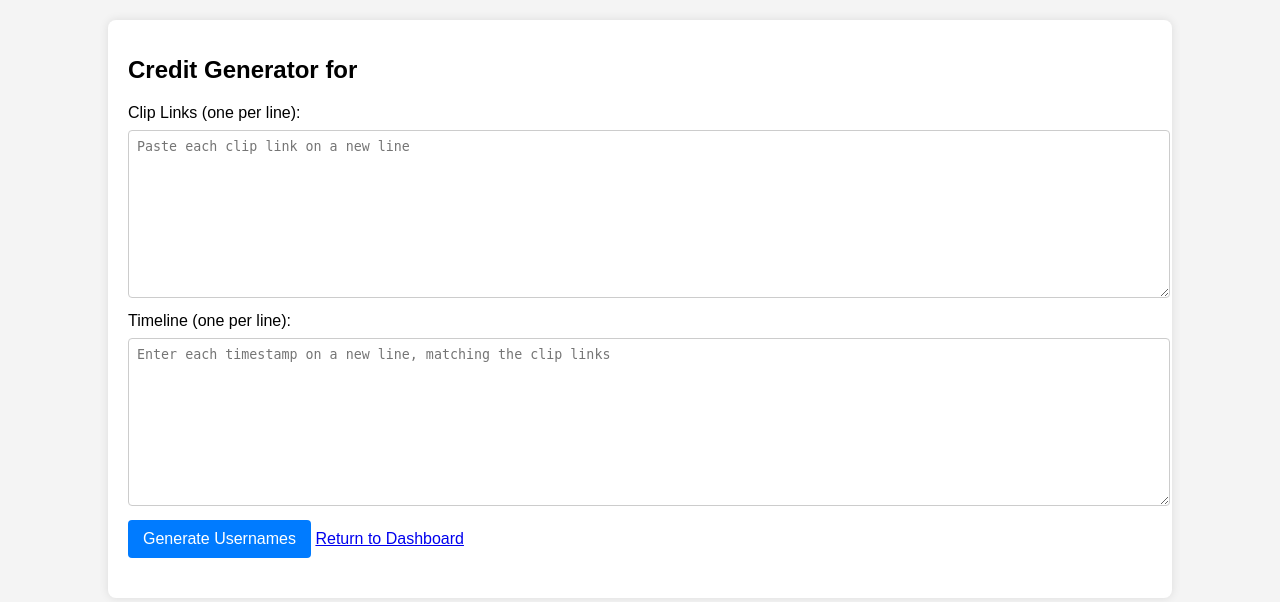
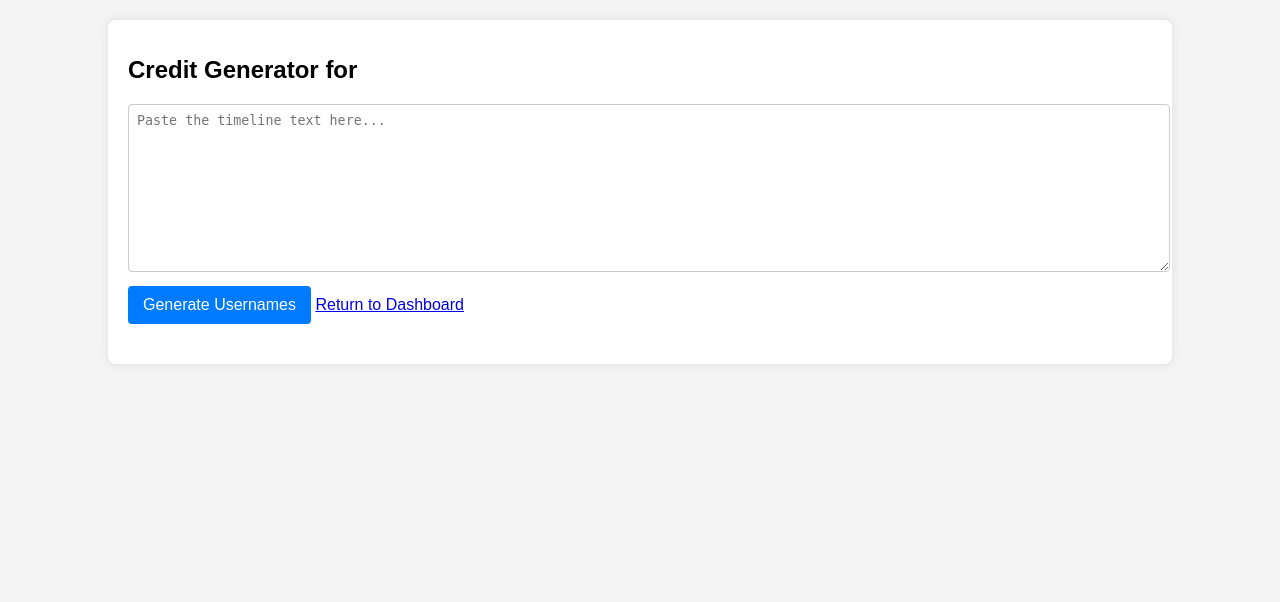
Before and after one commit to PinguimIdoneo/PNationtools, a Flask app: template templates/credits_generator.html in a window 1280 px wide. Shown: the top 602 px of the page. Run offline with Flask 3, Linux system fonts and the light colour scheme; the template is opened without the code that fills it, so the values that code supplies are empty.

Commit message:
Update credits_generator.html

```diff
--- a/templates/credits_generator.html
+++ b/templates/credits_generator.html
@@ -53,12 +53,7 @@
     <div class="container">
         <h1>Credit Generator for {{ episode.name }}</h1>
         <form id="credits-form" method="POST" action="{{ url_for('credits_generator') }}" onsubmit="generateUsernames(event)">
-            <label for="clip_links">Clip Links (one per line):</label>
-            <textarea name="clip_links" rows="10" cols="50" placeholder="Paste each clip link on a new line"></textarea><br>
-
-            <label for="timeline">Timeline (one per line):</label>
-            <textarea name="timeline" rows="10" cols="50" placeholder="Enter each timestamp on a new line, matching the clip links"></textarea><br>
-
+            <textarea name="input_text" rows="10" cols="50" placeholder="Paste the timeline text here..."></textarea><br>
             <button type="submit">Generate Usernames</button>
             <a href="{{ url_for('dashboard') }}">Return to Dashboard</a>
         </form>
```
